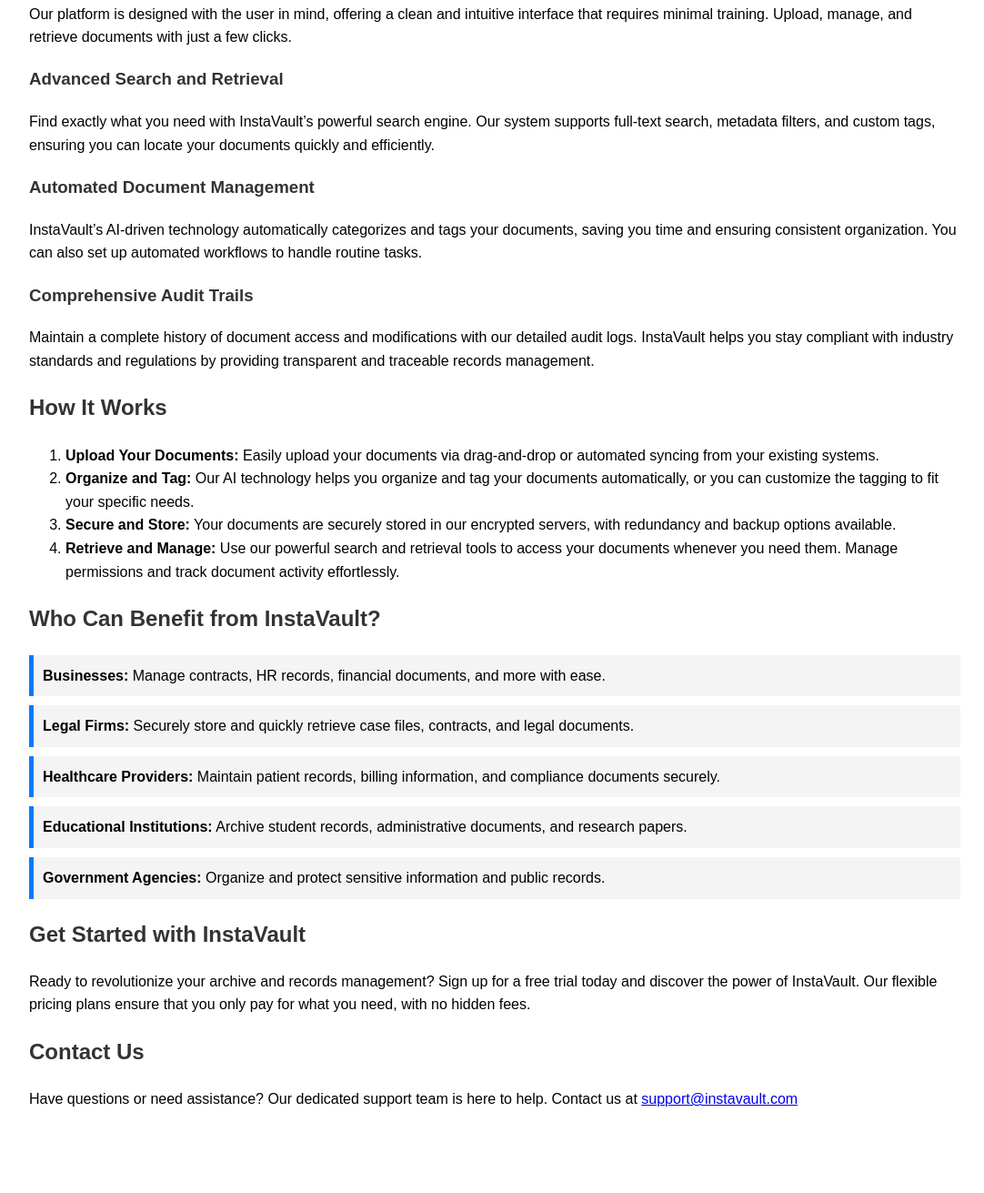
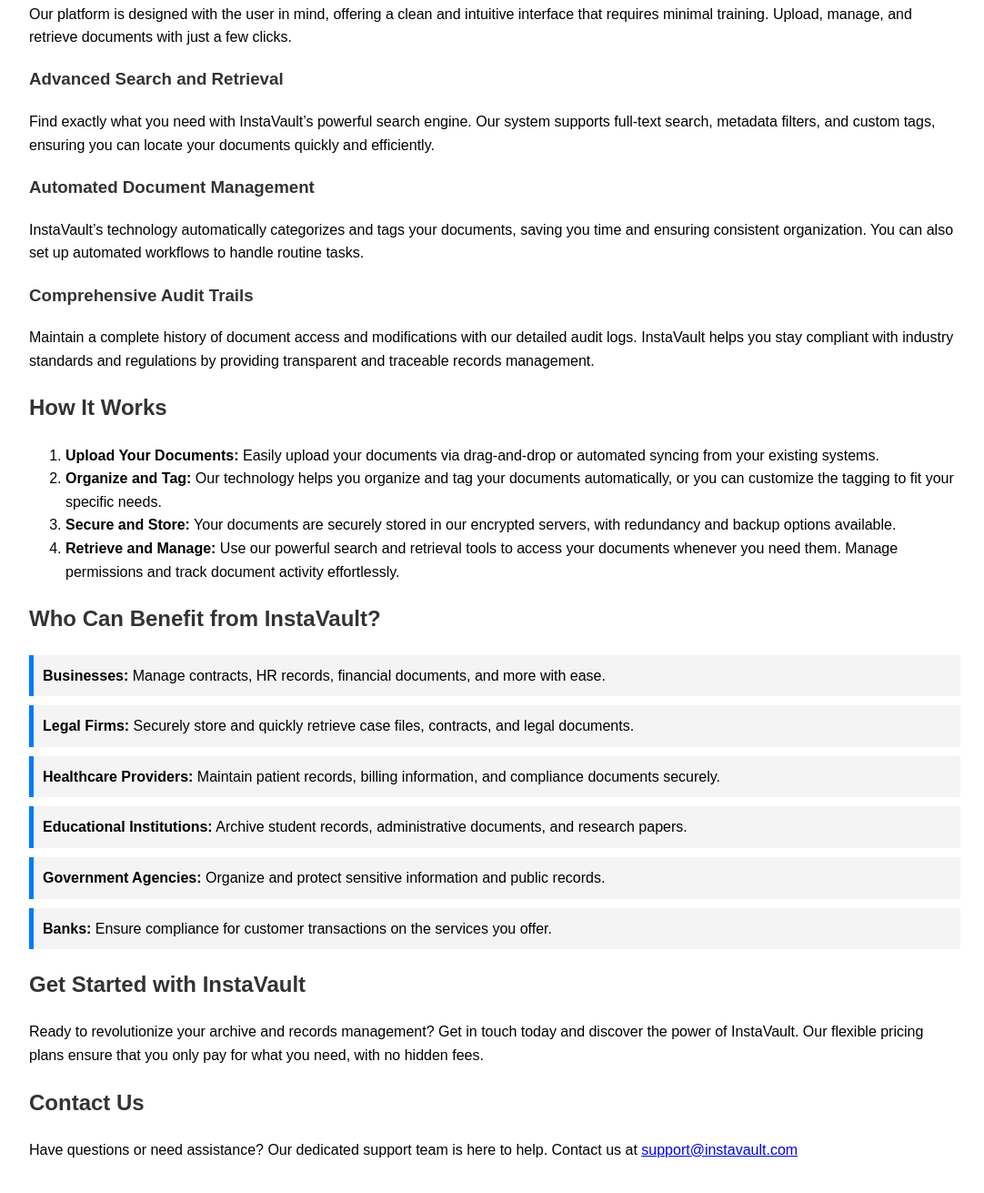
Before and after one commit to nm-instavault/nm-instavault.github.io, a plain HTML site: page index.html in a window 1280 px wide. Shown: the part 920-2231 px from the top of the page at 91% size, without its empty margins (96-1178 px from the left). Before the commit the page ends 2181 px from the top, so only its background shows below. Drawn offline with Linux system fonts and the light colour scheme.

Commit message:
Update index.html

```diff
--- a/index.html
+++ b/index.html
@@ -83,7 +83,7 @@
             <h3>Advanced Search and Retrieval</h3>
             <p>Find exactly what you need with InstaVault’s powerful search engine. Our system supports full-text search, metadata filters, and custom tags, ensuring you can locate your documents quickly and efficiently.</p>
             <h3>Automated Document Management</h3>
-            <p>InstaVault’s AI-driven technology automatically categorizes and tags your documents, saving you time and ensuring consistent organization. You can also set up automated workflows to handle routine tasks.</p>
+            <p>InstaVault’s technology automatically categorizes and tags your documents, saving you time and ensuring consistent organization. You can also set up automated workflows to handle routine tasks.</p>
             <h3>Comprehensive Audit Trails</h3>
             <p>Maintain a complete history of document access and modifications with our detailed audit logs. InstaVault helps you stay compliant with industry standards and regulations by providing transparent and traceable records management.</p>
         </div>
@@ -93,7 +93,7 @@
         <h2>How It Works</h2>
         <ol>
             <li><strong>Upload Your Documents:</strong> Easily upload your documents via drag-and-drop or automated syncing from your existing systems.</li>
-            <li><strong>Organize and Tag:</strong> Our AI technology helps you organize and tag your documents automatically, or you can customize the tagging to fit your specific needs.</li>
+            <li><strong>Organize and Tag:</strong> Our technology helps you organize and tag your documents automatically, or you can customize the tagging to fit your specific needs.</li>
             <li><strong>Secure and Store:</strong> Your documents are securely stored in our encrypted servers, with redundancy and backup options available.</li>
             <li><strong>Retrieve and Manage:</strong> Use our powerful search and retrieval tools to access your documents whenever you need them. Manage permissions and track document activity effortlessly.</li>
         </ol>
@@ -107,12 +107,13 @@
             <li><strong>Healthcare Providers:</strong> Maintain patient records, billing information, and compliance documents securely.</li>
             <li><strong>Educational Institutions:</strong> Archive student records, administrative documents, and research papers.</li>
             <li><strong>Government Agencies:</strong> Organize and protect sensitive information and public records.</li>
+            <li><strong>Banks:</strong> Ensure compliance for customer transactions on the services you offer.</li>
         </ul>
     </section>
 
     <section class="cta">
         <h2>Get Started with InstaVault</h2>
-        <p>Ready to revolutionize your archive and records management? Sign up for a free trial today and discover the power of InstaVault. Our flexible pricing plans ensure that you only pay for what you need, with no hidden fees.</p>
+        <p>Ready to revolutionize your archive and records management? Get in touch today and discover the power of InstaVault. Our flexible pricing plans ensure that you only pay for what you need, with no hidden fees.</p>
     </section>
 
     <section class="contact">
```
